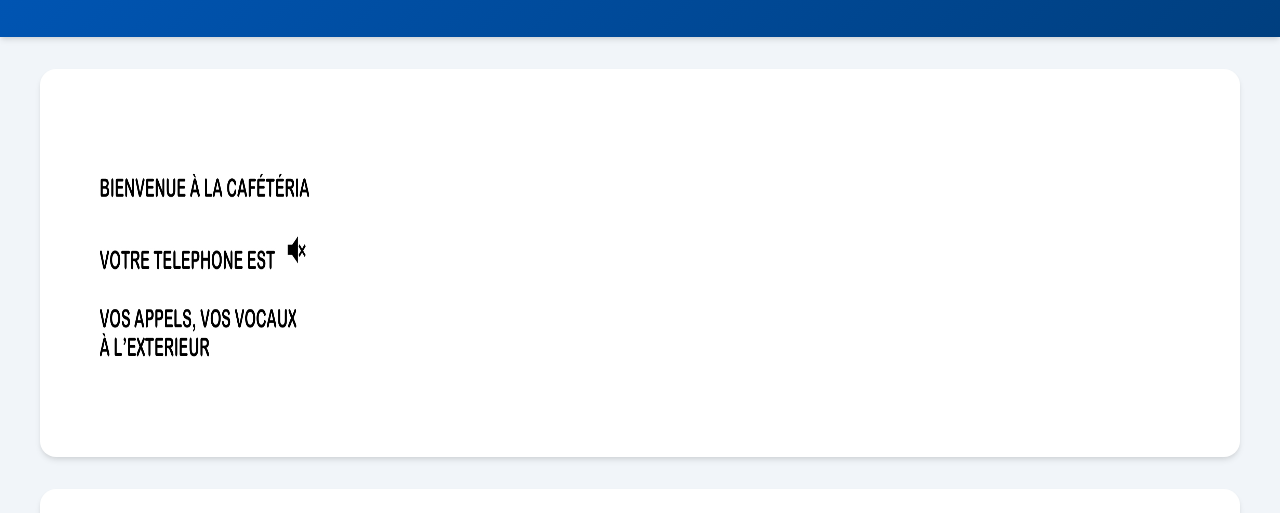
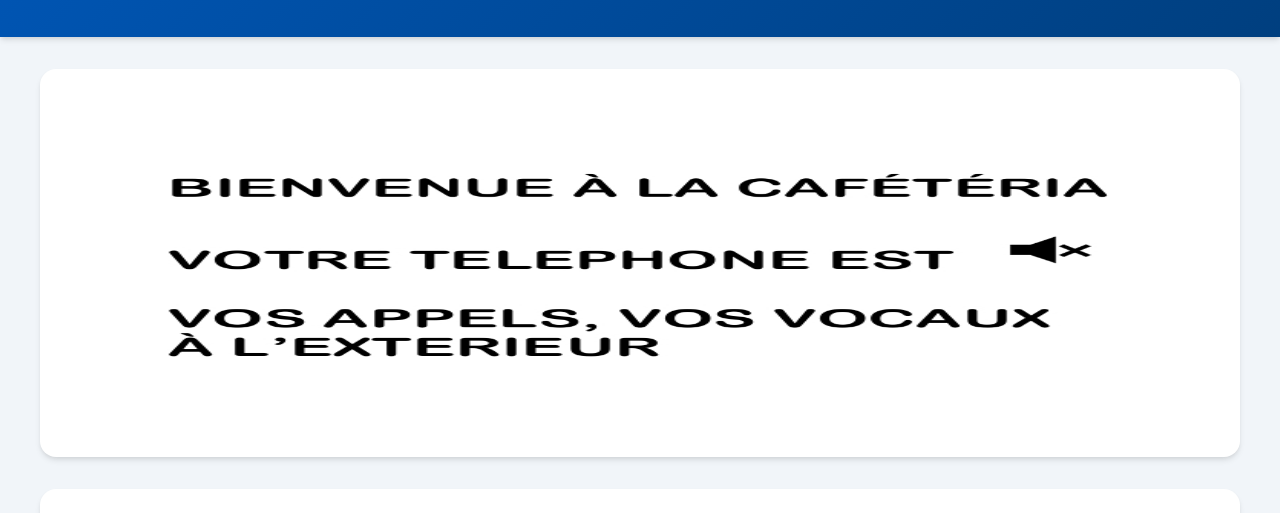
Before and after one commit to ClubInfoPC/Site, a website: page AutresClubs/cafetaria_copy.html in a window 1280 px wide. Shown: the part 153-666 px from the top of the page. Drawn offline with Linux system fonts and the light colour scheme.

Commit message:
Update cafetaria_copy.html

```diff
--- a/AutresClubs/cafetaria_copy.html
+++ b/AutresClubs/cafetaria_copy.html
@@ -38,7 +38,7 @@
     </header>
 
     <section>
-        <img src="bruit.jpeg">
+        <img src="bruit.jpeg" class="full">
     </section>
 
 
```
